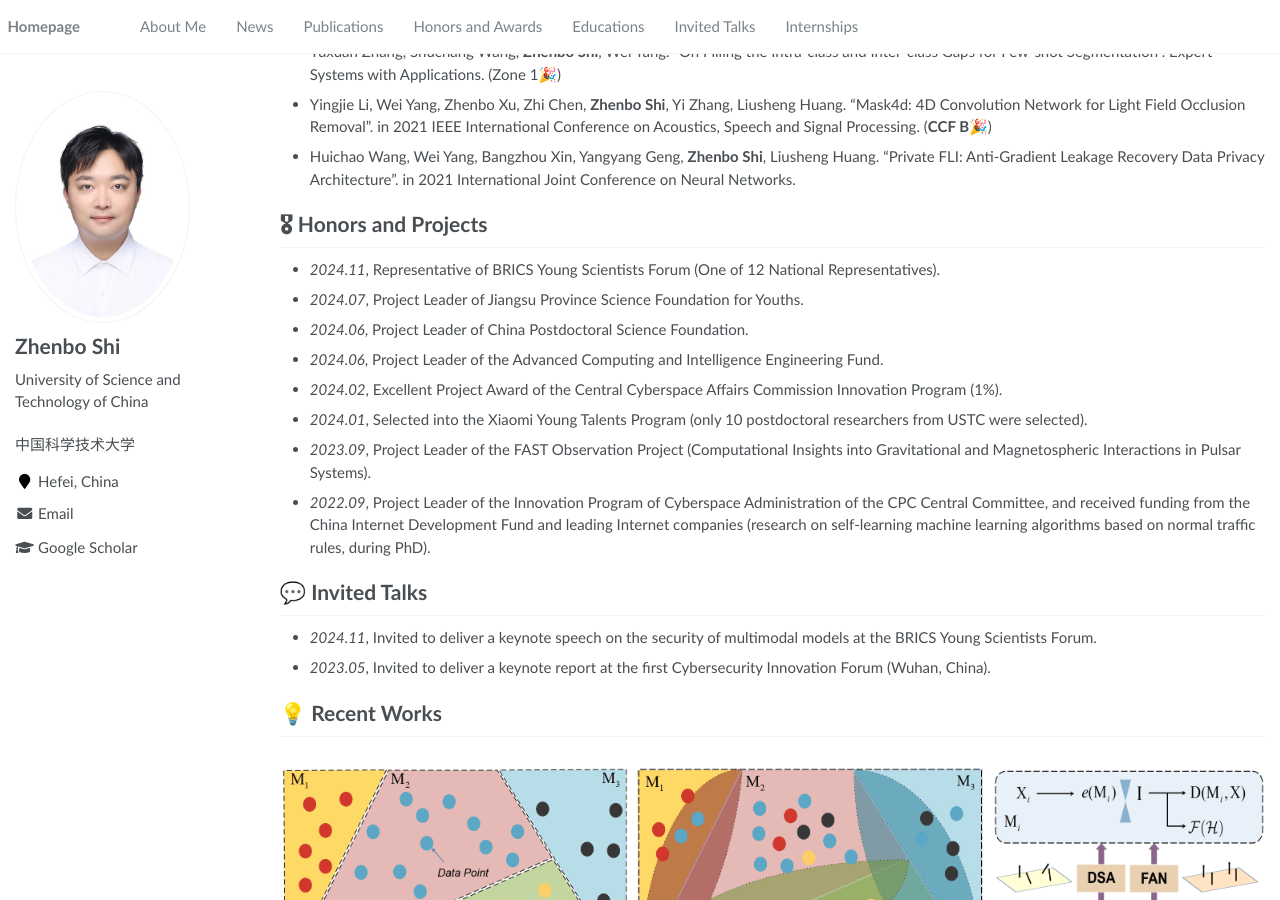
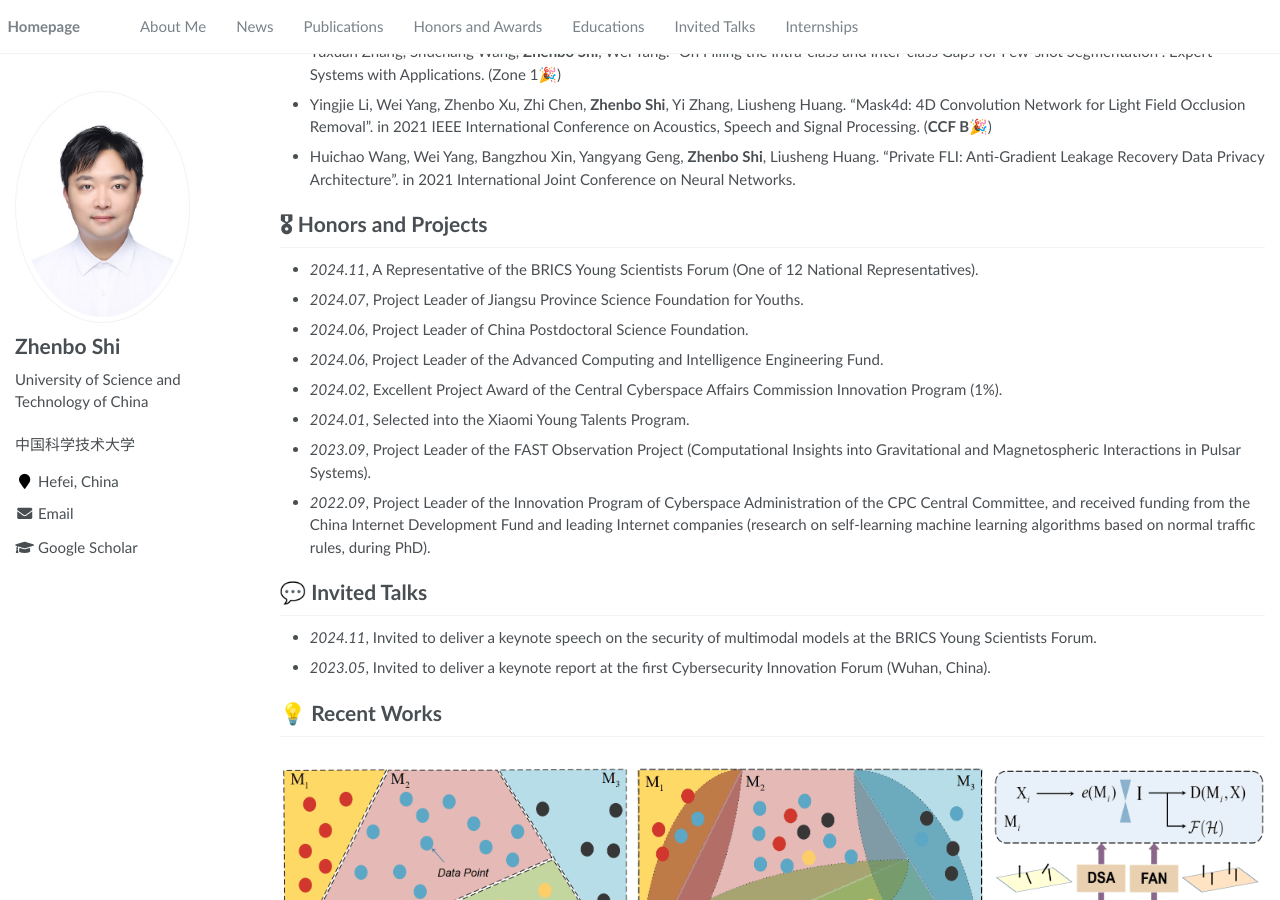
Before and after one commit to shizhenbo/shizhenbo.github.io, a Jekyll site: the page built from _pages/about.md, in a window 1280 px wide and 900 px high, scrolled down 1538 px. Built offline with Jekyll 4.4.1, drawn with Linux system fonts in a browser that asks for light colours.

Commit message:
Update about.md

```diff
--- a/_pages/about.md
+++ b/_pages/about.md
@@ -57,12 +57,12 @@ Currently, my research interests lie in Multimodal Learning, Adversarial Machine
 
 
 # 🎖 Honors and Projects
-- *2024.11*, Representative of BRICS Young Scientists Forum (One of 12 National Representatives).
+- *2024.11*, A Representative of the BRICS Young Scientists Forum (One of 12 National Representatives).
 - *2024.07*, Project Leader of Jiangsu Province Science Foundation for Youths.
 - *2024.06*, Project Leader of China Postdoctoral Science Foundation.
 - *2024.06*, Project Leader of the Advanced Computing and Intelligence Engineering Fund.
 - *2024.02*, Excellent Project Award of the Central Cyberspace Affairs Commission Innovation Program (1%).
-- *2024.01*, Selected into the Xiaomi Young Talents Program (only 10 postdoctoral researchers from USTC were selected).
+- *2024.01*, Selected into the Xiaomi Young Talents Program.
 - *2023.09*, Project Leader of the FAST Observation Project (Computational Insights into Gravitational and Magnetospheric Interactions in Pulsar Systems).
 - *2022.09*, Project Leader of the Innovation Program of Cyberspace Administration of the CPC Central Committee, and received funding from the China Internet Development Fund and leading Internet companies (research on self-learning machine learning algorithms based on normal traffic rules, during PhD).
 
```
